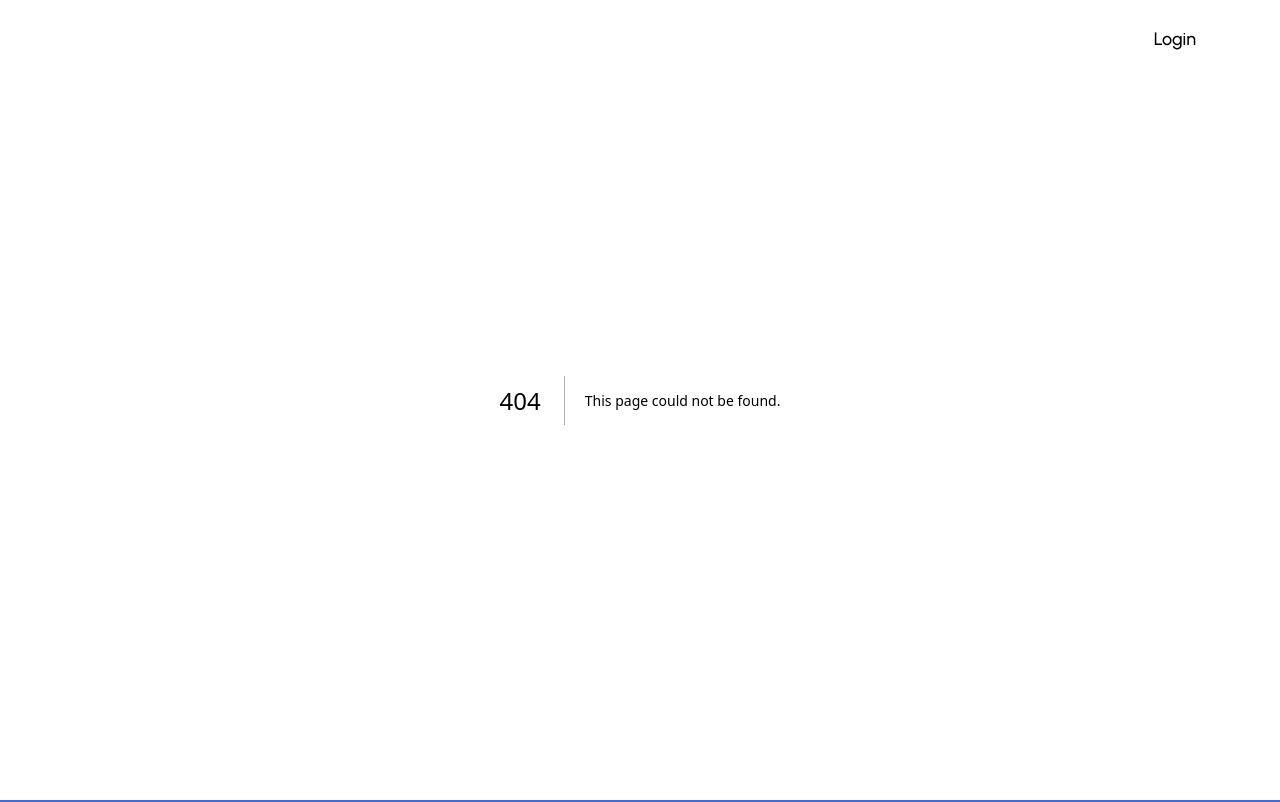
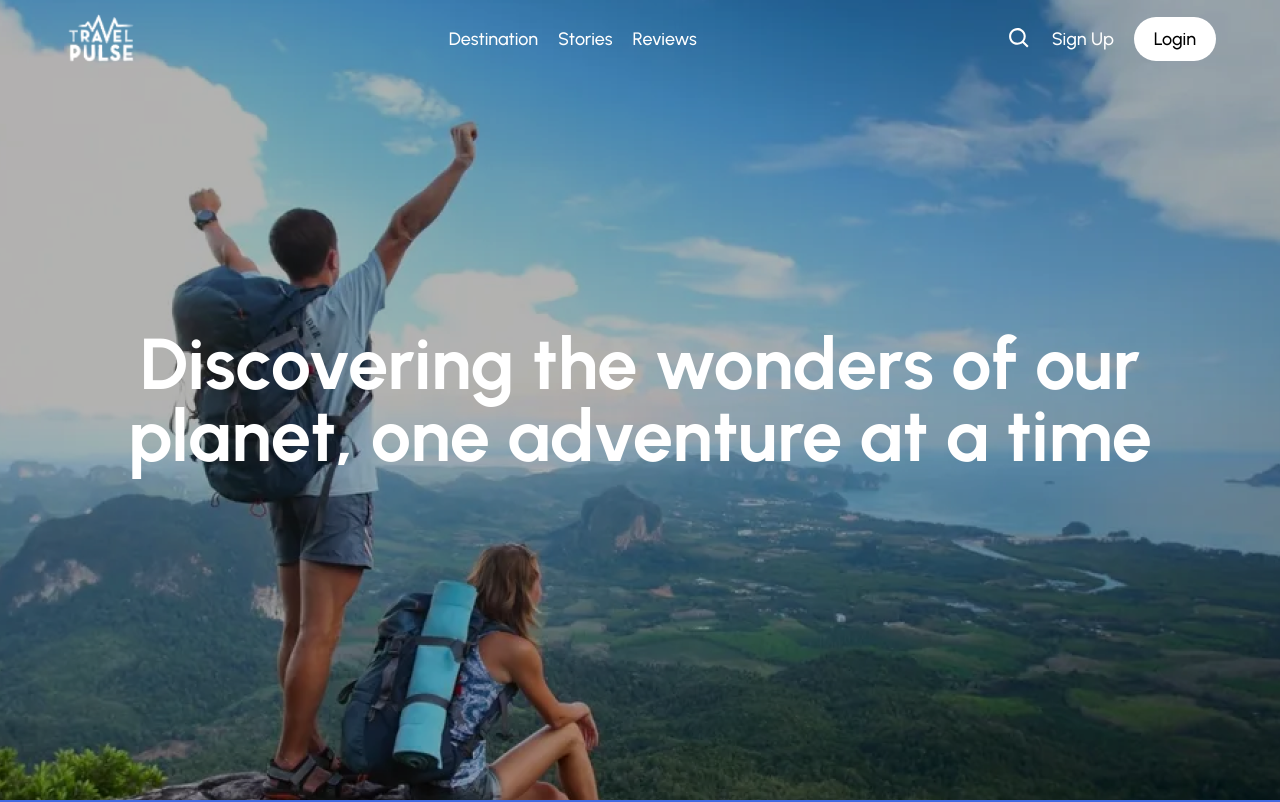
Before and after one commit to dj1samsoe/travel-website, a Next.js app: page /destination in a window 1280 px wide. Before the commit this address had no page. Shown: the top 802 px of the page. Built offline with nearby package versions, Linux system fonts and the light colour scheme.

Commit message:
feat: add destination page - Hero Section

```diff
--- /dev/null
+++ b/app/destination/page.tsx
@@ -0,0 +1,6 @@
+import DestinationPage from "@/modules/destination";
+import React from "react";
+
+export default function Destination() {
+  return <DestinationPage />;
+}
--- /dev/null
+++ b/modules/destination/components/Destination.tsx
@@ -0,0 +1,6 @@
+import React from "react";
+import Hero from "./Hero";
+
+export default function DestinationPage() {
+  return <Hero />;
+}
--- /dev/null
+++ b/modules/destination/components/Hero.tsx
@@ -0,0 +1,26 @@
+import { Button } from "@chakra-ui/react";
+import Link from "next/link";
+import React from "react";
+import { FcGoogle } from "react-icons/fc";
+
+export default function Hero() {
+  return (
+    <section className="flex w-full min-h-screen">
+      <div
+        className="w-full h-screen object-fit md:block hidden"
+        style={{
+          backgroundImage: "url('/hero-destination.png')",
+          backgroundPosition: "top, center",
+        }}
+      >
+        <div className="w-full h-full bg-black/30 transition-all duration-200">
+          <div className="w-full h-full flex items-center justify-center md:px-16 px-5">
+            <h1 className="text-white font-bold text-center text-7xl">
+              Discovering the wonders of our planet, one adventure at a time
+            </h1>
+          </div>
+        </div>
+      </div>
+    </section>
+  );
+}
--- /dev/null
+++ b/modules/destination/index.ts
@@ -0,0 +1,3 @@
+import DestinationPage from "./components/Destination";
+
+export default DestinationPage;
```
Also changed, not shown: public/hero-destination.png (added).
